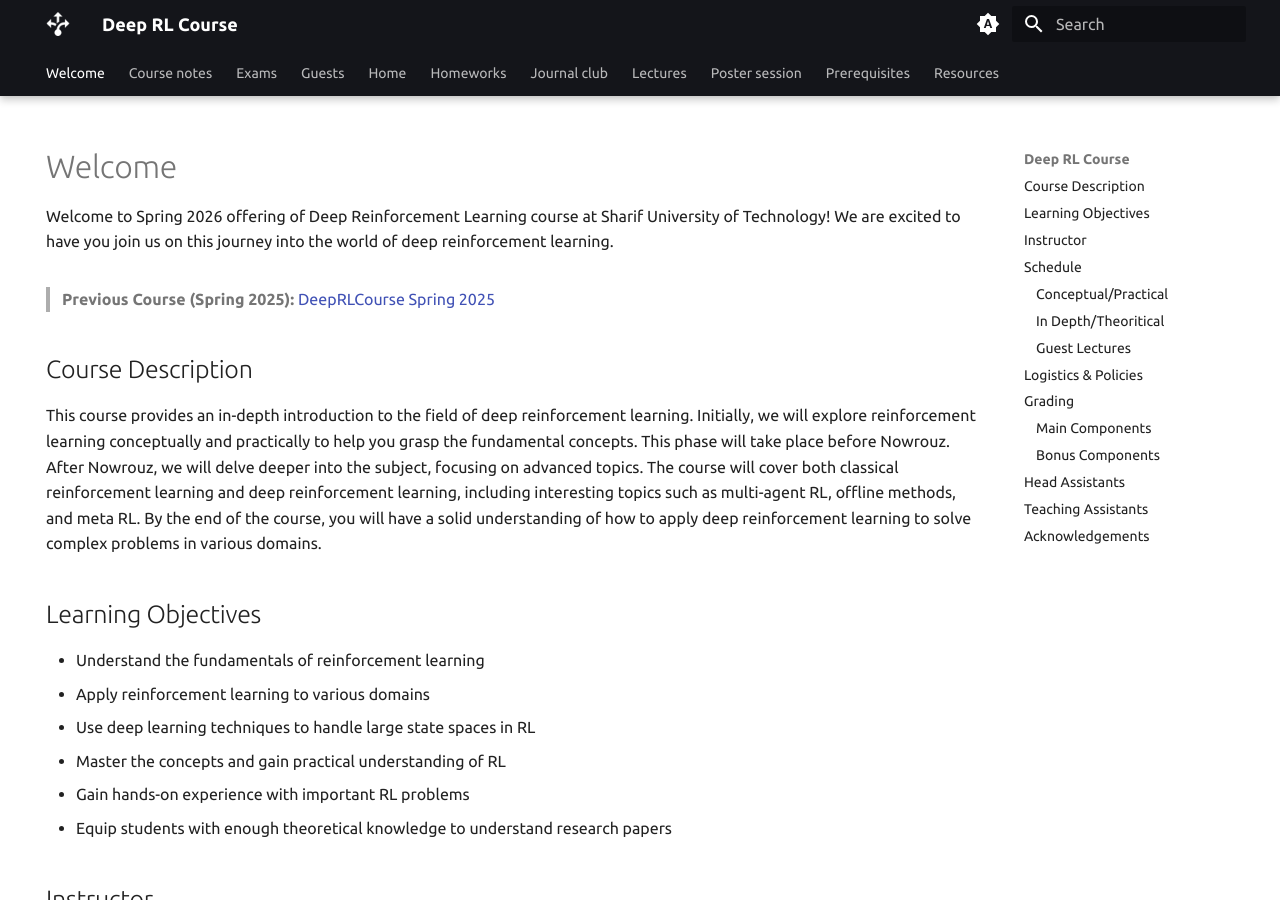
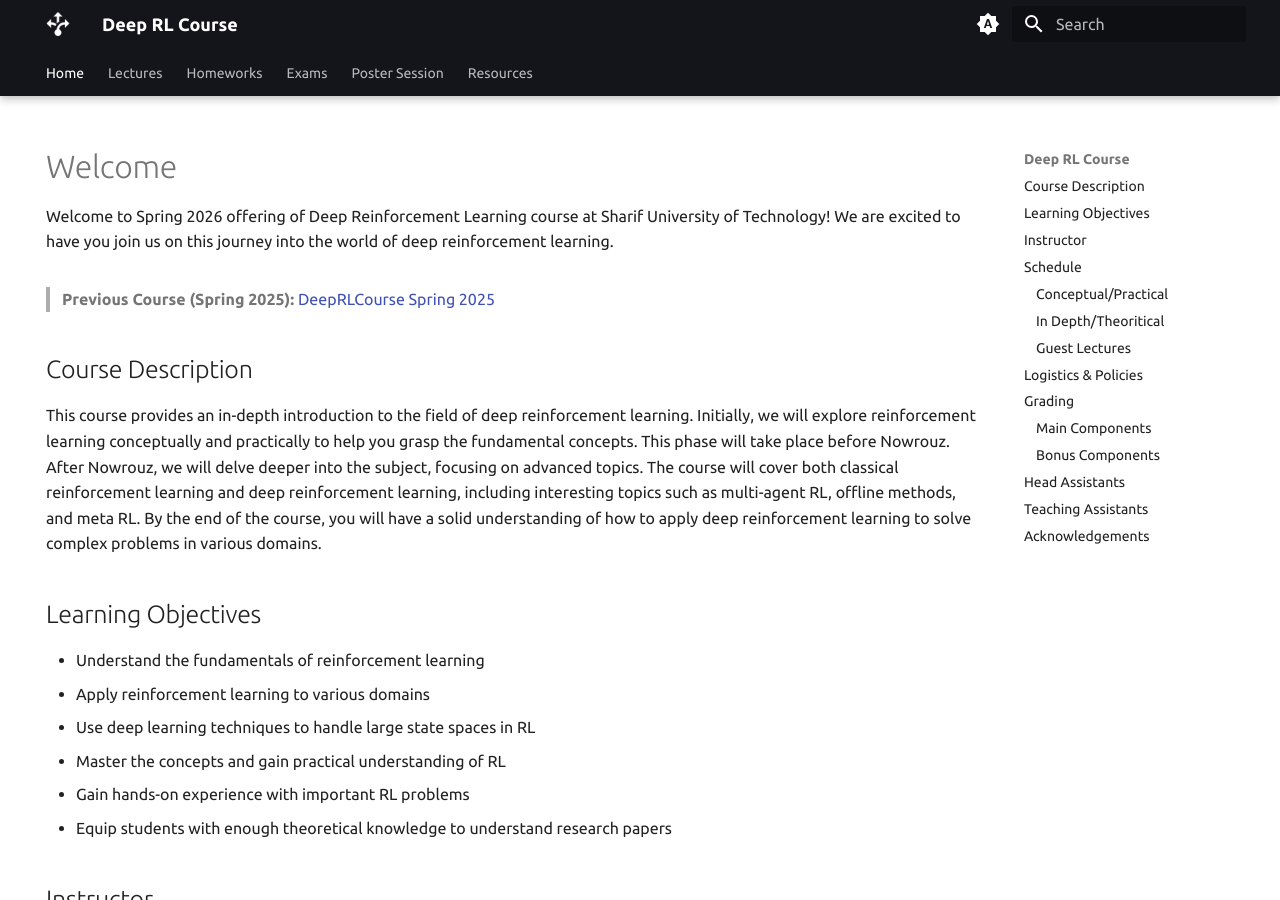
Before and after one commit to deeprl2026/deeprl2026.github.io, an MkDocs documentation site: the page built from docs/index.md, in a window 1280 px wide and 900 px high. Built offline with MkDocs 1.6.1 and Material for MkDocs 9.7.7, drawn with Linux system fonts in a browser that asks for light colours; some web fonts are replaced; some of the changed lines change nothing that is shown.

Commit message:
Update mkdocs.yml configuration and links

```diff
--- a/mkdocs.yml
+++ b/mkdocs.yml
@@ -1,5 +1,5 @@
 site_name: Deep RL Course
-site_url: https://DeepRL2026.github.io
+site_url: https://deeprl2026.github.io
 theme:
   name: material
   custom_dir: overrides
@@ -41,20 +41,20 @@
 
 plugins:
   - search
-  # - blog:
-  #     blog_toc: true
-  #     post_readtime_words_per_minute: 250
-  #     pagination_per_page: 5
-  #     archive: true
-  #     archive_name: Archive
-  #     archive_date_format: MMMM yyyy
-  #     archive_url_date_format: yyyy/MM
-  #     archive_pagination_per_page: 10
-  #     archive_toc: false
-  #     categories_pagination_per_page: 10
-  #     categories_toc: false
-  # - tags:
-  #     tags_file: blog/tags.md
+  - blog:
+      blog_toc: true
+      post_readtime_words_per_minute: 250
+      pagination_per_page: 5
+      archive: true
+      archive_name: Archive
+      archive_date_format: MMMM yyyy
+      archive_url_date_format: yyyy/MM
+      archive_pagination_per_page: 10
+      archive_toc: false
+      categories_pagination_per_page: 10
+      categories_toc: false
+  - tags:
+      tags_file: blog/tags.md
   - social
   # - offline
 
@@ -62,15 +62,15 @@
   generator: false
   social:
     - icon: material/email-outline
-      link: mailto:DeepRL2026@gmail.com
+      link: mailto:deeprl2026@gmail.com
     - icon: fontawesome/brands/github
-      link: https://github.com/DeepRL2026
+      link: https://github.com/deeprl2026
     - icon: fontawesome/brands/youtube
-      link: https://www.youtube.com/@DeepRL2026
+      link: https://www.youtube.com/@deeprl2026
     - icon: fontawesome/brands/x-twitter
-      link: https://x.com/DeepRL2026
+      link: https://x.com/deeprl2026
     - icon: fontawesome/brands/telegram
-      link: https://t.me/DeepRL2026
+      link: https://t.me/deeprl2026
   analytics:
     provider: google
     property: G-Q1YT8K39WE
@@ -95,65 +95,55 @@
 
 copyright: Made with ❤️ in Robust and Interpretable Machine Learning Lab
 
-# nav:
-#   - Home:
-#     - index.md
-#   - Calendar:
-#     - home/calender.md
-#   - Course Notes:
-#     - Conceptual Overview of RL:
-#       - course_notes/intro-to-rl.md
-#       - course_notes/value-based.md
-#       - course_notes/policy-based.md
-#       - course_notes/advanced.md
-#       - course_notes/model-based.md
-#       - course_notes/bandits.md
-#   - Lectures:
-#     - lectures/week1.md
-#     - lectures/week2.md
-#     - lectures/week3.md
-#     - lectures/week4.md
-#     - lectures/week5.md
-#     - lectures/week6.md
-#     - lectures/week7.md
-#     - lectures/week8.md
-#     - lectures/week9.md
-#     - lectures/week10.md
-#     - lectures/week11.md
-#     - lectures/week12.md
-#     - lectures/week13.md
-#     - lectures/week14.md
-#     # - lectures/week15.md
-#   - Homeworks:
-#     - homeworks/week1.md
-#     - homeworks/week2.md
-#     - homeworks/week3.md
-#     - homeworks/week4.md
-#     - homeworks/week5.md
-#     - homeworks/week6.md
-#     - homeworks/week7.md
-#     - homeworks/week8.md
-#     - homeworks/week9.md
-#     - homeworks/week10.md
-#     - homeworks/week11.md
-#     - homeworks/week12.md
-#     - homeworks/week13.md
-#     - homeworks/week14.md
-#     - homeworks/index.md
-#   - Exams:
-#     - exams/midterm.md
-#     - exams/final.md
-#     - exams/index.md
-#   # - Journal Club:
-#   #   - journal_club/index.md
-#   - Poster Session:
-#     - Spring 2025:
-#       - poster_session/sp25.md
-#       - poster_session/index.md
-#     - Spring 2024:
-#       - poster_session/sp24.md
-#   - Resources:
-#     - resources/index.md
+nav:
+  - Home:
+    - index.md
+  - Lectures:
+    - lectures/week1.md
+    - lectures/week2.md
+    - lectures/week3.md
+    - lectures/week4.md
+    - lectures/week5.md
+    - lectures/week6.md
+    - lectures/week7.md
+    - lectures/week8.md
+    - lectures/week9.md
+    - lectures/week10.md
+    - lectures/week11.md
+    - lectures/week12.md
+    - lectures/week13.md
+    - lectures/week14.md
+    # - lectures/week15.md
+  - Homeworks:
+    - homeworks/week1.md
+    - homeworks/week2.md
+    - homeworks/week3.md
+    - homeworks/week4.md
+    - homeworks/week5.md
+    - homeworks/week6.md
+    - homeworks/week7.md
+    - homeworks/week8.md
+    - homeworks/week9.md
+    - homeworks/week10.md
+    - homeworks/week11.md
+    - homeworks/week12.md
+    - homeworks/week13.md
+    - homeworks/week14.md
+    - homeworks/index.md
+  - Exams:
+    - exams/midterm.md
+    - exams/final.md
+    - exams/index.md
+  # - Journal Club:
+  #   - journal_club/index.md
+  - Poster Session:
+    - Spring 2025:
+      - poster_session/sp25.md
+      - poster_session/index.md
+    - Spring 2024:
+      - poster_session/sp24.md
+  - Resources:
+    - resources/index.md
 
 extra_css:
   - stylesheets/extra.css
@@ -196,5 +186,4 @@
   - abbr
   - extra
   - admonition
-
   - pymdownx.details
```
